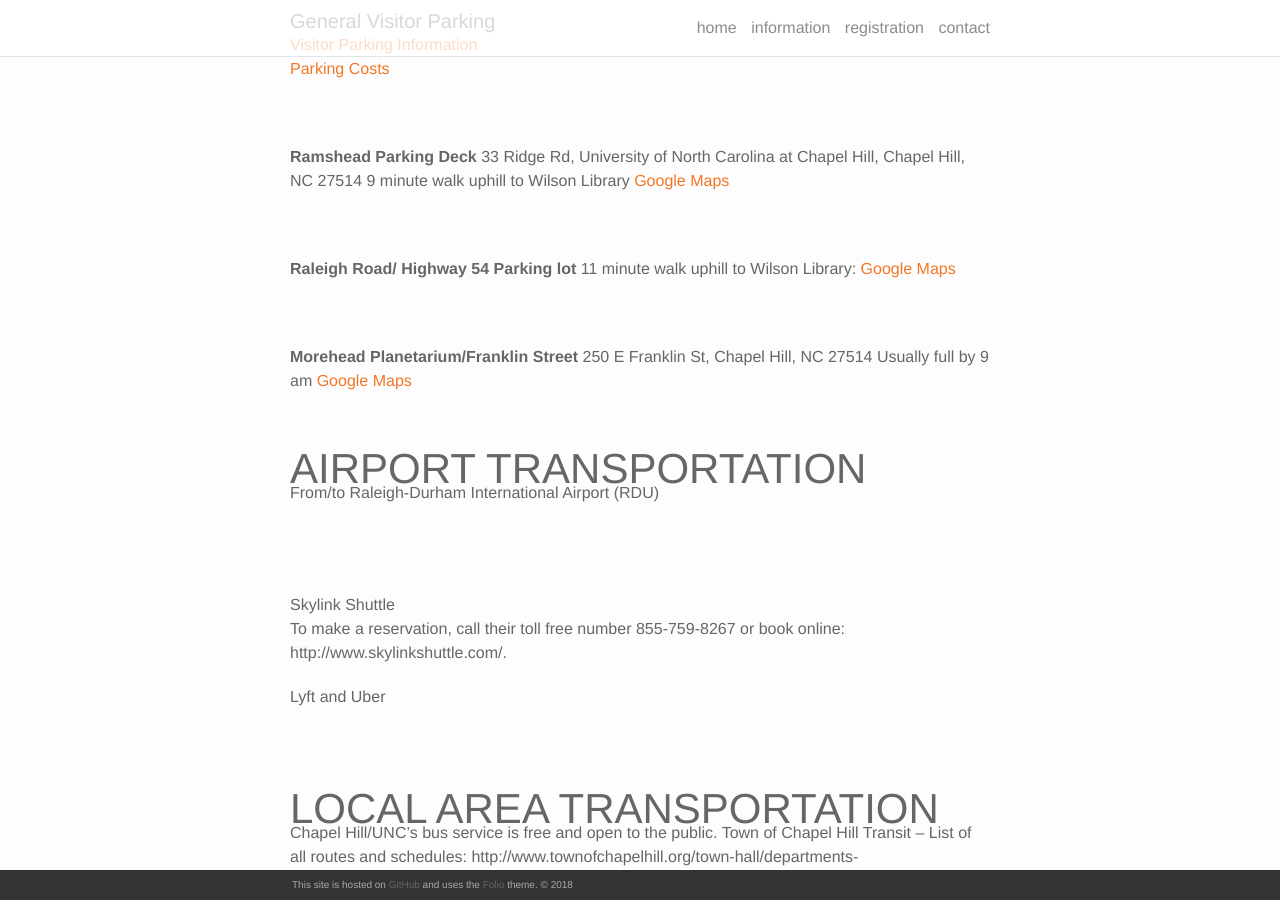
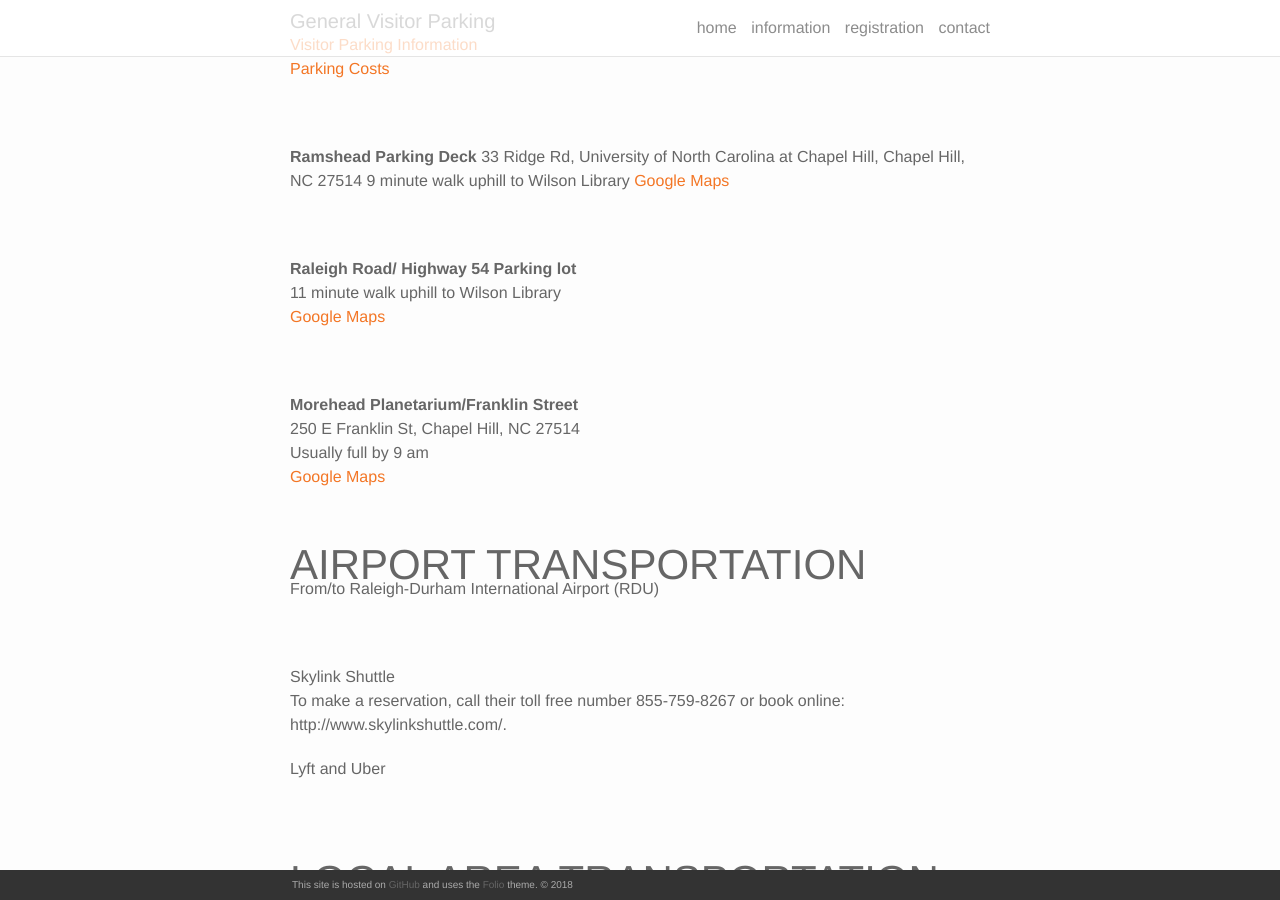
Before and after one commit to bogoli/-folio, a Jekyll site: the page built from information.md, in a window 1280 px wide and 900 px high, scrolled down 767 px. Built offline with Jekyll 4.4.1, drawn with Linux system fonts in a browser that asks for light colours; nearby versions of some CDN libraries.

Commit message:
Format changes

```diff
--- a/information.md
+++ b/information.md
@@ -49,14 +49,19 @@ Chapel Hill, NC 27514
 <br/>
 
 <b>Raleigh Road/ Highway 54 Parking lot</b>
-11 minute walk uphill to Wilson Library:
+<br/>
+11 minute walk uphill to Wilson Library
+<br/>
 <a href="https://goo.gl/maps/xmdLRqRXjz32">Google Maps</a>
 
 <br/>
 
 <b>Morehead Planetarium/Franklin Street</b>
+<br/>
 250 E Franklin St, Chapel Hill, NC 27514
+<br/>
 Usually full by 9 am
+<br/>
 <a href="https://goo.gl/maps/cJ4LAGDCpVT2">Google Maps</a>
 
 <br/>
@@ -65,7 +70,6 @@ Usually full by 9 am
 
 From/to Raleigh-Durham International Airport (RDU)
 
-<br/>
 <br/>
 
 Skylink Shuttle<br/>
```
